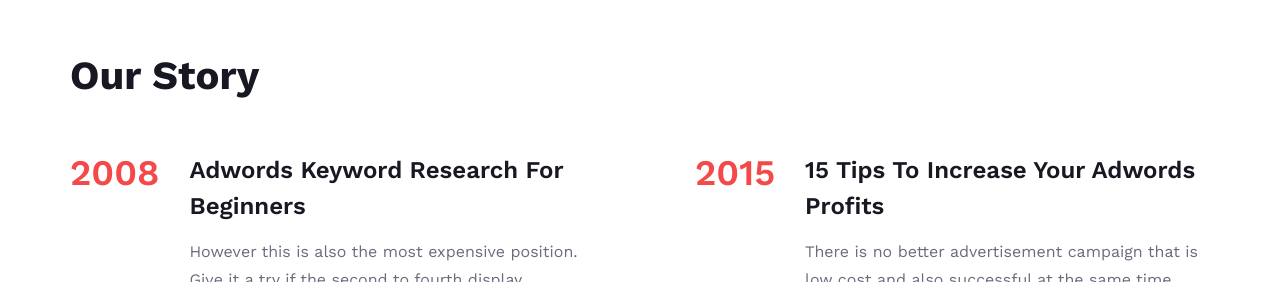
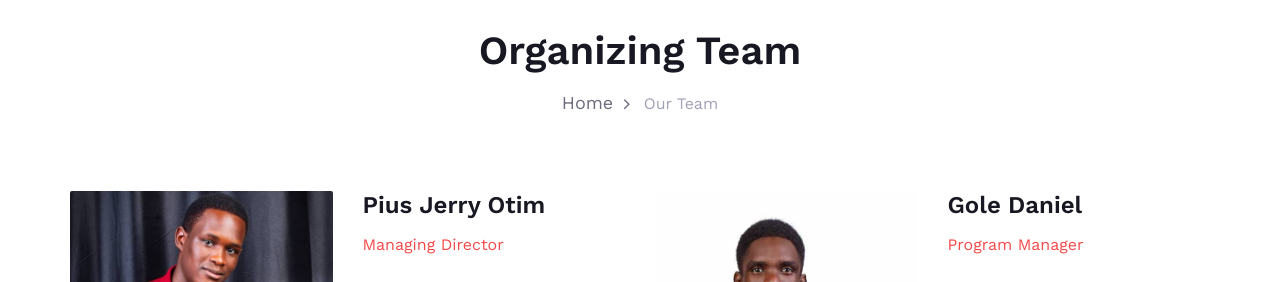
Before and after one commit to KaKebe-Technologies-Limited/derowaa, a plain HTML site: page about-us.html in a window 1280 px wide. Shown: the part 2225-2507 px from the top of the page. Drawn offline with nearby package versions, Linux system fonts and the light colour scheme.

Commit message:
section updates

```diff
--- a/about-us.html
+++ b/about-us.html
@@ -362,6 +362,7 @@
     <!-- Team Member Section End -->
 
     <!-- Story Section Begin -->
+<!--
     <section class="story-section spad">
         <div class="container">
             <div class="row">
@@ -410,7 +411,7 @@
                 </div>
             </div>
         </div>
-    </section>
+    </section> -->
     <!-- Story Section End -->
 
 
@@ -522,7 +523,7 @@
                             <div class="si-text">
                                 <div class="si-title">
                                     <h4>Pius Jerry Otim</h4>
-                                    <span>Event Manager</span>
+                                    <span>Managing Director</span>
                                 </div>
                                 <div class="si-social">
                                     <a href="#"><i class="fa fa-facebook"></i></a>
```
